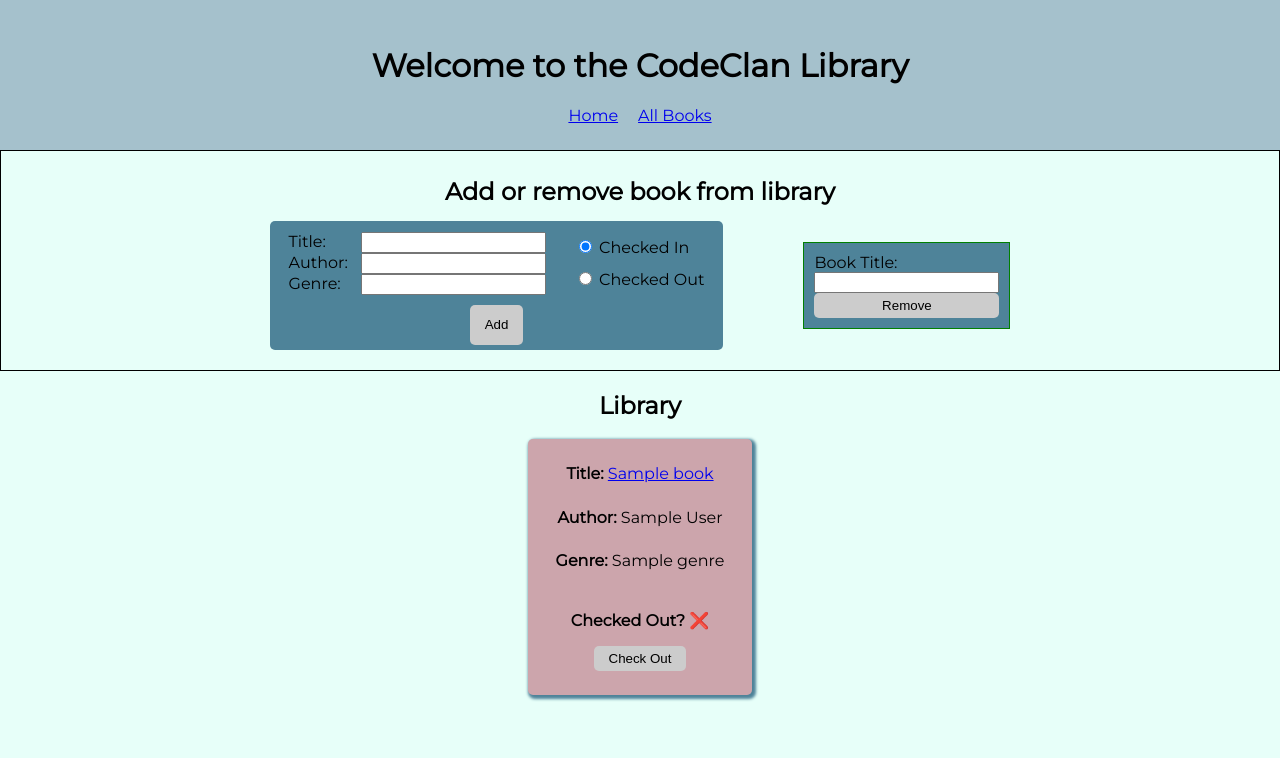
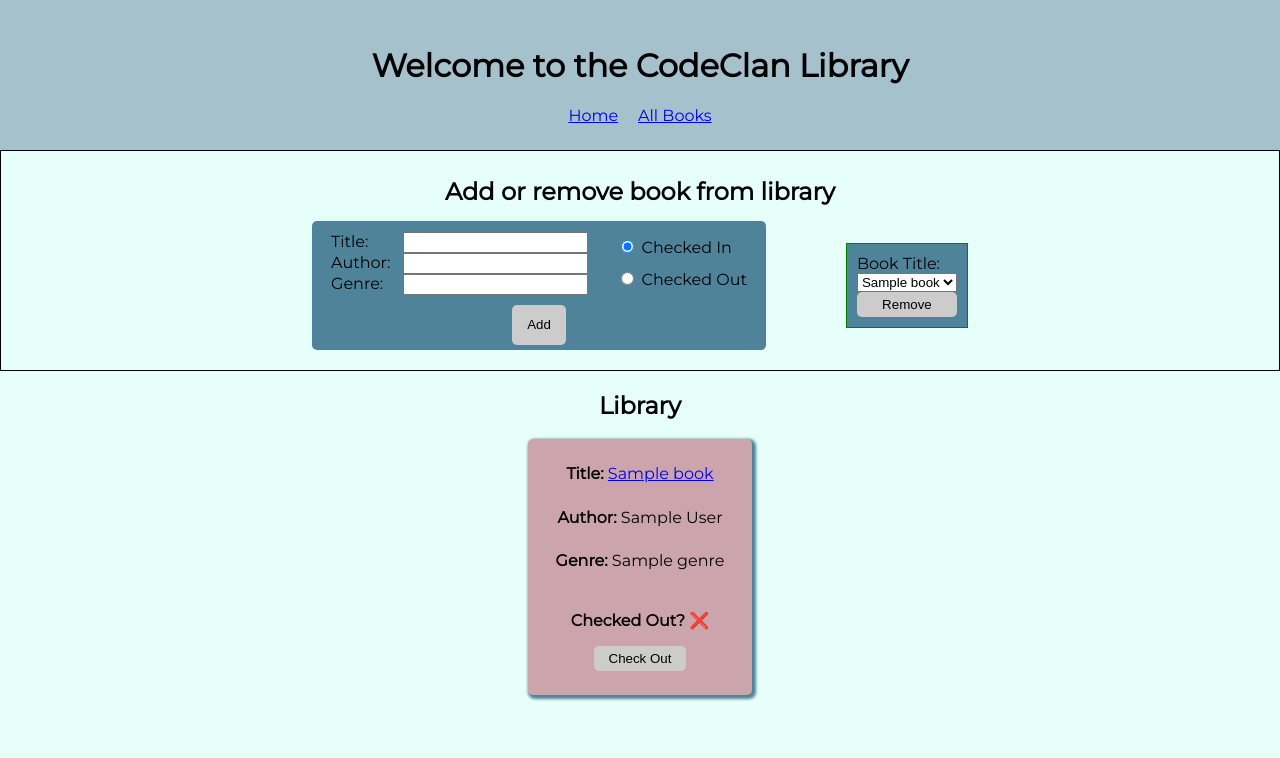
Before and after one commit to jomonty/codeclan_homework, a Flask app: template week_3/weekend_homework/library_app/templates/books.html in a window 1280 px wide. Shown: the top 758 px of the page. Run offline with Flask 2, Linux system fonts and the light colour scheme; the template is opened without the code that fills it: most values are stand-ins (such as "Sample title", 1, 10 or a date in 2020).

Commit message:
added select/option html

```diff
--- a/week_3/weekend_homework/library_app/templates/books.html
+++ b/week_3/weekend_homework/library_app/templates/books.html
@@ -8,7 +8,6 @@
         <main class="books add-remove-main">
             <div>
                 <form action="books/add" method="post" class="books form-add-book">
-                    <!-- <div class="books form-add-book-1"> -->
                     <fieldset class="books form-add-book-1">
                         <div class="books form-label-input-pair">
                             <label for="book_title">Title:</label>
@@ -23,8 +22,6 @@
                             <input type="text" id="book_genre" name="book_genre">
                         </div>
                     </fieldset>
-                    <!-- </div> -->
-                    <!-- <div class="books form-add-book-2"> -->
                     <fieldset class="books form-add-book-2">
                         <label for="book_checked_in">
                             <input type="radio" id="book_checked_in" name="book_status" value="book_checked_in" checked>
@@ -35,7 +32,6 @@
                             Checked Out
                         </label>
                     </fieldset>
-                    <!-- </div> -->
                     <div class="books form-add-book-3">
                         <input type="submit" value="Add">
                     </div>
@@ -44,7 +40,11 @@
             <div>
                 <form action="books/remove" method="post" class="books form-remove-book">
                     <label for="book_title">Book Title: </label>
-                    <input type="text" name="book_title" id="book_title">
+                    <select name="book_title" id="book_title">
+                        {% for book in library %}
+                            <option value="{{ book.title }}">{{ book.title }}</option>
+                        {% endfor %}
+                    </select>
                     <input type="submit" value="Remove">
                 </form>
             </div>
```
